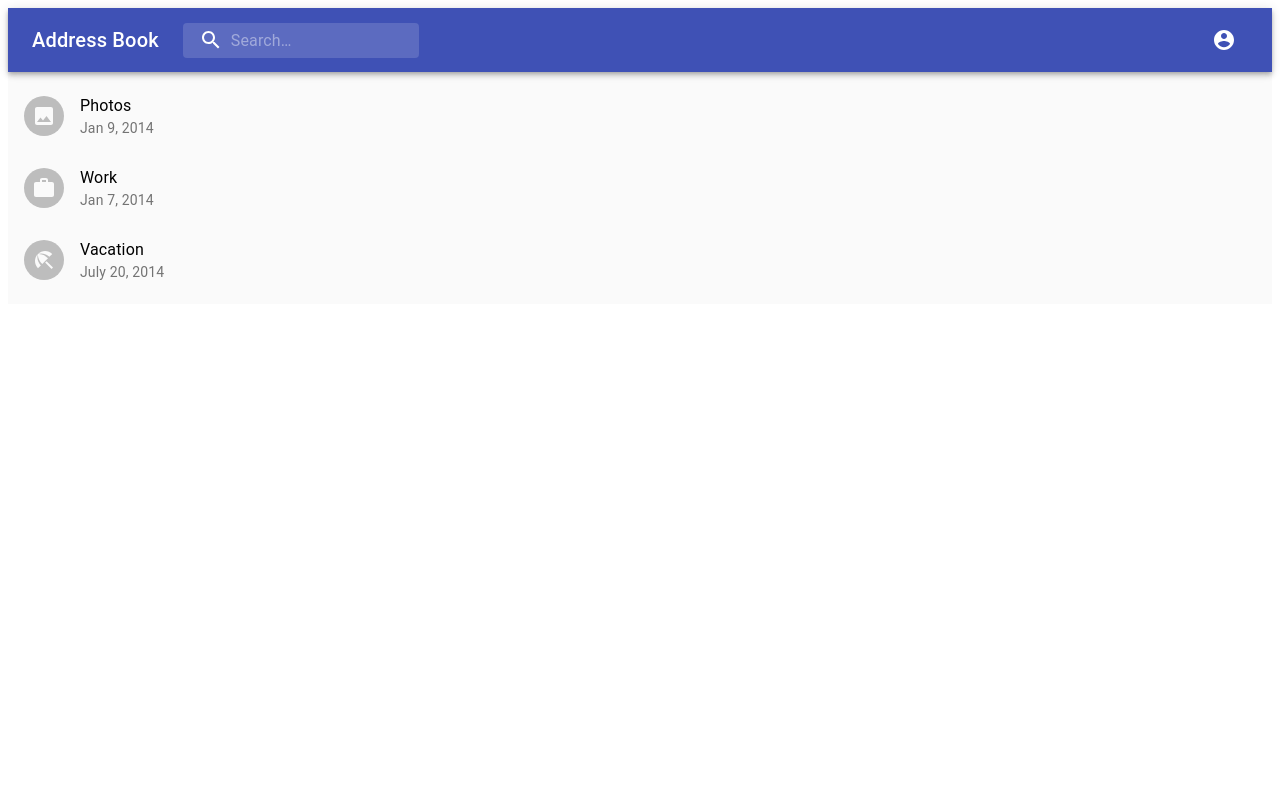
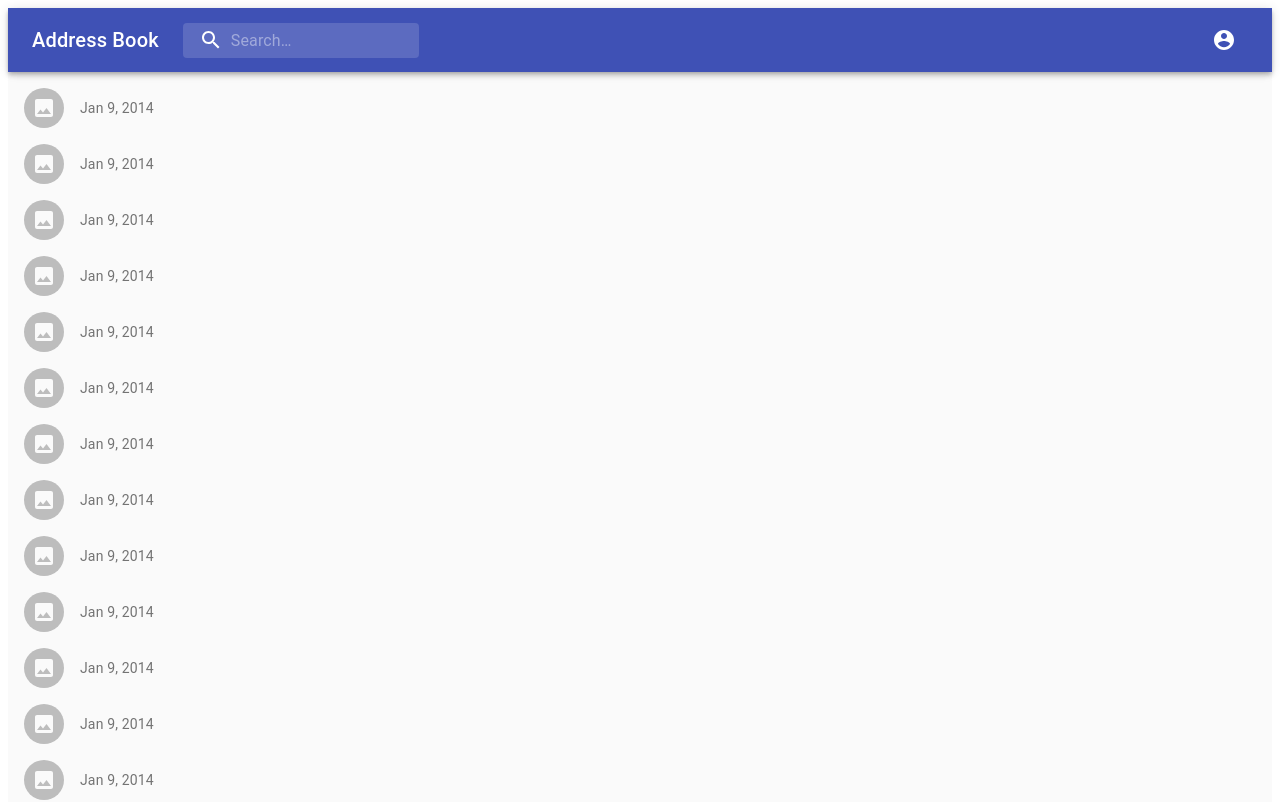
Before and after one commit to mateuszkoncikowski/address-book-app, a React (Create React App) app: page / in a window 1280 px wide. Shown: the top 802 px of the page. Built offline with nearby package versions, Linux system fonts and the light colour scheme; the HTML template or start-up script is replaced by a standard one.

Commit message:
Add working address list example with InfiniteScroll component

```diff
--- a/package.json
+++ b/package.json
@@ -34,8 +34,11 @@
     "@testing-library/jest-dom": "^4.2.4",
     "@testing-library/react": "^9.3.2",
     "@testing-library/user-event": "^7.1.2",
+    "axios": "^0.19.2",
     "react": "^16.13.1",
     "react-dom": "^16.13.1",
+    "react-infinite-scroll-component": "^5.0.4",
+    "react-query": "^1.2.3",
     "react-scripts": "3.4.1"
   },
   "devDependencies": {
--- a/src/components/AddressList.js
+++ b/src/components/AddressList.js
@@ -1,4 +1,4 @@
-import React from 'react';
+import React, { useState } from 'react';
 import { makeStyles } from '@material-ui/core/styles';
 import List from '@material-ui/core/List';
 import ListItem from '@material-ui/core/ListItem';
@@ -6,8 +6,7 @@ import ListItemText from '@material-ui/core/ListItemText';
 import ListItemAvatar from '@material-ui/core/ListItemAvatar';
 import Avatar from '@material-ui/core/Avatar';
 import ImageIcon from '@material-ui/icons/Image';
-import WorkIcon from '@material-ui/icons/Work';
-import BeachAccessIcon from '@material-ui/icons/BeachAccess';
+import InfiniteScroll from 'react-infinite-scroll-component';
 
 const useStyles = makeStyles((theme) => ({
   root: {
@@ -19,32 +18,45 @@ const useStyles = makeStyles((theme) => ({
 function AddressList() {
   const classes = useStyles();
 
+  const [hasMore, setHasMore] = useState(true);
+  const [items, setItems] = useState(Array.from({ length: 40 }));
+
+  function fetchMoreData() {
+    if (items.length >= 100) {
+      setHasMore(false);
+      return;
+    }
+    setTimeout(() => {
+      setItems(items.concat(Array.from({ length: 20 })));
+    }, 500);
+  }
+
   return (
     <List className={classes.root}>
-      <ListItem>
+      <InfiniteScroll
+        dataLength={items.length}
+        next={fetchMoreData}
+        hasMore={hasMore}
+        loader={<h4>Loading...</h4>}
+        endMessage={
+          <p style={{ textAlign: 'center' }}>
+            <b>Yay! You have seen it all</b>
+          </p>
+        }
+      >
+        {items.map((i, index) => {
+          return (
+            <ListItem key={index}>
               <ListItemAvatar>
                 <Avatar>
                   <ImageIcon />
                 </Avatar>
               </ListItemAvatar>
-        <ListItemText primary="Photos" secondary="Jan 9, 2014" />
+              <ListItemText primary={i} secondary="Jan 9, 2014" />
             </ListItem>
-      <ListItem>
-        <ListItemAvatar>
-          <Avatar>
-            <WorkIcon />
-          </Avatar>
-        </ListItemAvatar>
-        <ListItemText primary="Work" secondary="Jan 7, 2014" />
-      </ListItem>
-      <ListItem>
-        <ListItemAvatar>
-          <Avatar>
-            <BeachAccessIcon />
-          </Avatar>
-        </ListItemAvatar>
-        <ListItemText primary="Vacation" secondary="July 20, 2014" />
-      </ListItem>
+          );
+        })}
+      </InfiniteScroll>
     </List>
   );
 }
```
Also changed, not shown: 1 other file (tests, documents, lock files or other folders). Lines whose indentation alone changed are shown as unchanged.
